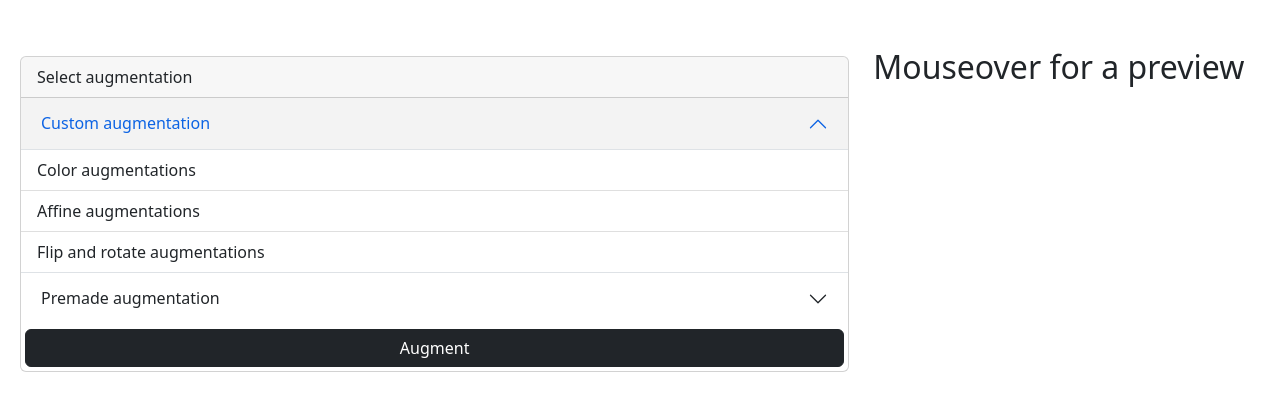
After one commit to Duranic/augmented-gallery, a Django app: page /augment/ in a window 1280 px wide. The commit adds this page. Shown: the top 411 px of the page. Run offline with Django 4.2, Linux system fonts and the light colour scheme.

Commit message:
made an interface to select augmentations

```diff
--- /dev/null
+++ b/photos/templates/photos/augment.html
@@ -0,0 +1,189 @@
+<!DOCTYPE html>
+<html lang="en">
+<head>
+    <meta charset="UTF-8">
+    <meta http-equiv="X-UA-Compatible" content="IE=edge">
+    <meta name="viewport" content="width=device-width, initial-scale=1.0">
+    <title>Augment</title>
+    <link href="https://cdn.jsdelivr.net/npm/bootstrap@5.2.3/dist/css/bootstrap.min.css" rel="stylesheet" integrity="sha384-rbsA2VBKQhggwzxH7pPCaAqO46MgnOM80zW1RWuH61DGLwZJEdK2Kadq2F9CUG65" crossorigin="anonymous">
+    <style>
+        .links{
+            color: inherit;
+            text-decoration: inherit;
+            display: block;
+        }
+        .mycont{
+            max-width: 1500px;
+
+        }
+        .accordion-button:not(.collapsed){
+            background: #F3F3F3;
+
+        }
+        .accordion-button:focus{
+            box-shadow: inherit;
+        }
+
+
+    </style>
+    <script src="https://ajax.googleapis.com/ajax/libs/jquery/3.6.1/jquery.min.js"></script>
+</head>
+<body>
+    <div class="container mycont mt-5 mx-2">
+        <div class="row">
+            <div class="col-sm-8">
+                <div class="card my-2">
+                    <div class="card-header">
+                        Select augmentation
+                    </div>
+                    <form action="" method="post">
+                        {% csrf_token %}
+                        <div class="accordion accordion-flush" id="accordionFlushExample">
+                            <div class="accordion-item">
+                                <h2 class="accordion-header" id="flush-headingOne">
+                                    <button class="accordion-button" type="button" data-bs-toggle="collapse" data-bs-target="#flush-collapseOne" aria-expanded="true" aria-controls="flush-collapseOne">
+                                        Custom augmentation
+                                    </button>
+                                </h2>
+                                <div id="flush-collapseOne" class="accordion-collapse collapse show" aria-labelledby="flush-headingOne" data-bs-parent="#accordionFlushExample">
+                                    <div>
+                                        <ul class="list-group list-group-flush">
+                                            <li class="list-group-item">
+                                                <a class="links" data-bs-toggle="collapse" href="#collapse1" role="button" aria-expanded="false" aria-controls="collapseExample">Color augmentations</a>
+                                                <div class="collapse" id="collapse1">
+                                                    <div class="m-3" >
+                                                        <div class="form-check" id="0" onmouseover="mouseover(this.id)" onmouseout="mouseout(this.id)">
+                                                            <input name="augmentations" class="form-check-input" type="checkbox" value="solarize" id="flexCheckDefault">
+                                                            <label class="form-check-label" for="flexCheckDefault">
+                                                            Solarize
+                                                            </label>
+                                                        </div>
+                                                        <div class="form-check" id="1" onmouseover="mouseover(this.id)" onmouseout="mouseout(this.id)">
+                                                            <input name="augmentations" class="form-check-input" type="checkbox" value="posterize" id="flexCheckDefault">
+                                                            <label class="form-check-label" for="flexCheckChecked">
+                                                            Posterize
+                                                            </label>
+                                                        </div>
+                                                    </div>
+                                                </div>
+                                            </li>
+
+
+                                            <li class="list-group-item">
+                                                <a class="links" data-bs-toggle="collapse" href="#collapse2" role="button" aria-expanded="false" aria-controls="collapseExample">Affine augmentations</a>
+                                                <div class="collapse" id="collapse2">
+                                                    <div class="m-3" >
+                                                        <div class="form-check" id="2" onmouseover="mouseover(this.id)" onmouseout="mouseout(this.id)">
+                                                            <input name="augmentations" class="form-check-input" type="checkbox" value="translatex" id="flexCheckDefault">
+                                                            <label class="form-check-label" for="flexCheckDefault">
+                                                            Translate X
+                                                            </label>
+                                                        </div>
+                                                        <div class="form-check" id="3" onmouseover="mouseover(this.id)" onmouseout="mouseout(this.id)">
+                                                            <input name="augmentations" class="form-check-input" type="checkbox" value="translatey" id="flexCheckDefault">
+                                                            <label class="form-check-label" for="flexCheckDefault">
+                                                            Translate Y
+                                                            </label>
+                                                        </div>
+                                                        <div class="form-check" id="4" onmouseover="mouseover(this.id)" onmouseout="mouseout(this.id)">
+                                                            <input name="augmentations" class="form-check-input" type="checkbox" value="shearx" id="flexCheckDefault">
+                                                            <label class="form-check-label" for="flexCheckDefault">
+                                                            Shear x
+                                                            </label>
+                                                        </div>
+                                                        <div class="form-check" id="5" onmouseover="mouseover(this.id)" onmouseout="mouseout(this.id)">
+                                                            <input name="augmentations" class="form-check-input" type="checkbox" value="sheary" id="flexCheckDefault">
+                                                            <label class="form-check-label" for="flexCheckDefault">
+                                                            Shear Y
+                                                            </label>
+                                                        </div>
+                                                    </div>
+                                                </div>
+                                            </li>
+                                            <li class="list-group-item">
+                                                <a class="links" data-bs-toggle="collapse" href="#collapse3" role="button" aria-expanded="false" aria-controls="collapseExample">Flip and rotate augmentations</a>
+                                                <div class="collapse" id="collapse3">
+                                                    <div class="m-3" >
+                                                        <div class="form-check" id="6" onmouseover="mouseover(this.id)" onmouseout="mouseout(this.id)">
+                                                            <input name="augmentations" class="form-check-input" type="checkbox" value="flipx" id="flexCheckDefault">
+                                                            <label class="form-check-label" for="flexCheckDefault">
+                                                            Flip horizontal
+                                                            </label>
+                                                        </div>
+                                                        <div class="form-check" id="7" onmouseover="mouseover(this.id)" onmouseout="mouseout(this.id)">
+                                                            <input name="augmentations" class="form-check-input" type="checkbox" value="flipy" id="flexCheckDefault">
+                                                            <label class="form-check-label" for="flexCheckDefault">
+                                                            Flip vertical
+                                                            </label>
+                                                        </div>
+                                                        <div class="form-check" id="8" onmouseover="mouseover(this.id)" onmouseout="mouseout(this.id)">
+                                                            <input name="augmentations" class="form-check-input" type="checkbox" value="rotate" id="flexCheckDefault">
+                                                            <label class="form-check-label" for="flexCheckDefault">
+                                                            Rotate
+                                                            </label>
+                                                        </div>
+                                                    </div>
+                                                </div>
+                                            </li>
+                                        </ul>
+                                    </div>
+                                </div>
+                            </div>
+                            <div class="accordion-item">
+                                <h2 class="accordion-header" id="flush-headingTwo">
+                                    <button class="accordion-button collapsed" type="button" data-bs-toggle="collapse" data-bs-target="#flush-collapseTwo" aria-expanded="false" aria-controls="flush-collapseTwo">
+                                        Premade augmentation
+                                    </button>
+                                </h2>
+                                <div id="flush-collapseTwo" class="accordion-collapse collapse" aria-labelledby="flush-headingTwo" data-bs-parent="#accordionFlushExample">
+                                    <div class="accordion-body">
+                                        <div class="m-3">
+                                            <div class="form-check form-switch">
+                                                <input class="form-check-input" type="checkbox" role="switch" id="flexSwitchCheckDefault">
+                                                <label class="form-check-label" for="flexSwitchCheckDefault">Randaugment</label>
+                                            </div>
+                                        </div>
+                                    </div>
+                                </div>
+                            </div>
+
+                        </div>
+                        <div class="p-1">
+                            <button type="submit" class='btn btn-dark col-12'>Augment</button>
+                        </div>
+                    </form>
+                </div>
+            </div>
+            <div class="col-sm-4">
+                <h2 id="mouseover">Mouseover for a preview</h2>
+                <img alt="preview image" id="img">
+            </div>
+        </div>
+    </div>
+    <script>
+        $("#img").hide();
+        var imgArray = new Array();
+        var i;
+        for(i=0;i<2;i++){
+            imgArray[i] = new Image();
+            imgArray[i].src = '../../static/images/preview'+ i +'.png';
+        }
+
+        function mouseover(index){
+            $("#mouseover").hide();
+            document.getElementById("img").src = imgArray[index].src
+            $("#img").show();
+        }
+
+        function mouseout(index){
+            $("#img").hide();
+            $("#mouseover").show();
+        }
+
+
+    </script>
+
+    <script src="https://cdn.jsdelivr.net/npm/bootstrap@5.1.0/dist/js/bootstrap.min.js" integrity="sha384-cn7l7gDp0eyniUwwAZgrzD06kc/tftFf19TOAs2zVinnD/C7E91j9yyk5//jjpt/" crossorigin="anonymous"></script>
+
+</body>
+</html>
--- a/photos/templates/photos/gallery.html
+++ b/photos/templates/photos/gallery.html
@@ -27,8 +27,8 @@
     </style>
 </head>
 <body>
-    <div class="container m-5">
-        <div class="row">
+    <div class="container">
+        <div class="row m-5">
             <div class="col-md-3">
                 {% if user != None %}
                 <a href="{% url 'logout' %}" class='btn btn-dark btn-block m-1'>Log out</a>
--- a/photos/urls.py
+++ b/photos/urls.py
@@ -8,4 +8,5 @@ urlpatterns = [
     path('register/', views.registerPage, name='register'),
     path('login/', views.loginPage, name='login'),
     path('logout/', views.logoutUser, name='logout'),
+    path('augment/', views.selectAugmentations, name='augment')
 ]
--- a/photos/views.py
+++ b/photos/views.py
@@ -8,6 +8,34 @@ import os
 from imgaug import augmenters as iaa
 import numpy as np
 import base64
+
+def selectAugmentations(request):
+    if(request.method=="POST"):
+        augmentations=request.POST.getlist('augmentations')
+        augmenters=[]
+        for augmentation in augmentations:
+            match (augmentation):
+                case 'solarize':
+                    print("selected solarize")
+                case 'posterize':
+                    print("selected posterize")
+                case 'translatex':
+                    print("selected translatex")
+                case 'translatey':
+                    print("selected translatey")
+                case 'shearx':
+                    print("selected shearx")
+                case 'sheary':
+                    print("selected sheary")
+                case 'flipx':
+                    print("selected flipx")
+                case 'flipy':
+                    print("selected flipy")
+                case 'rotate':
+                    print("selected rotate")
+                case _:
+                    print("illegal state")
+    return render(request, "photos/augment.html")
 
 def registerPage(request):
     form=CreateUserForm()
@@ -57,9 +85,8 @@ def viewPhoto(request, pk):
     photo = Photo.objects.get(id=pk)
 
     if request.method == 'POST':
-        photourl="../static"+photo.image.url
-        url=os.path.join(settings.PROJECT_ROOT, photourl)
-        print(url)
+        photourl=os.path.normpath("..\\static"+photo.image.url)
+        url=os.path.normpath(os.path.join(settings.PROJECT_ROOT, photourl))
         img = cv.imread(url)
         seq = iaa.Sequential([
             iaa.Crop(px=(0, 100)), # crop images from each side by 0 to 16px (randomly chosen)
```
Also changed, not shown: photos/templates/photos/photo.html (+4 -4 lines), static/images/preview0.png (added), static/images/preview1.png (added).
